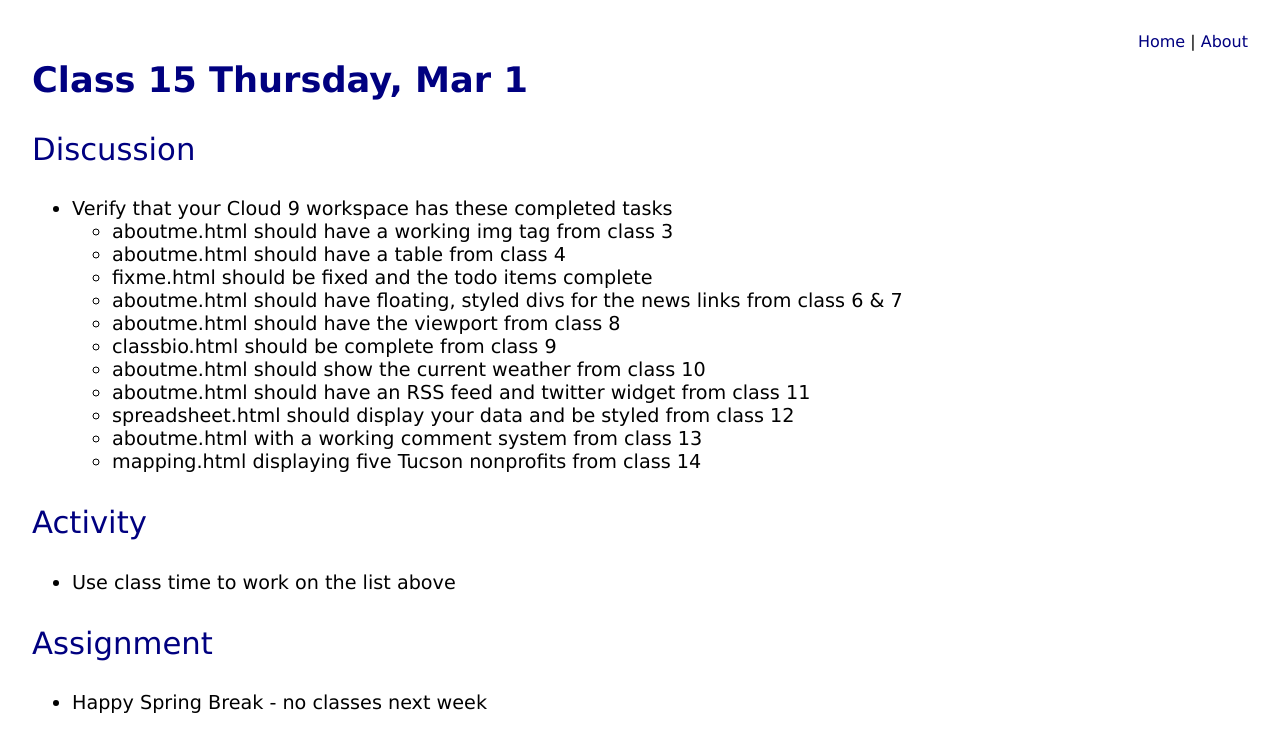
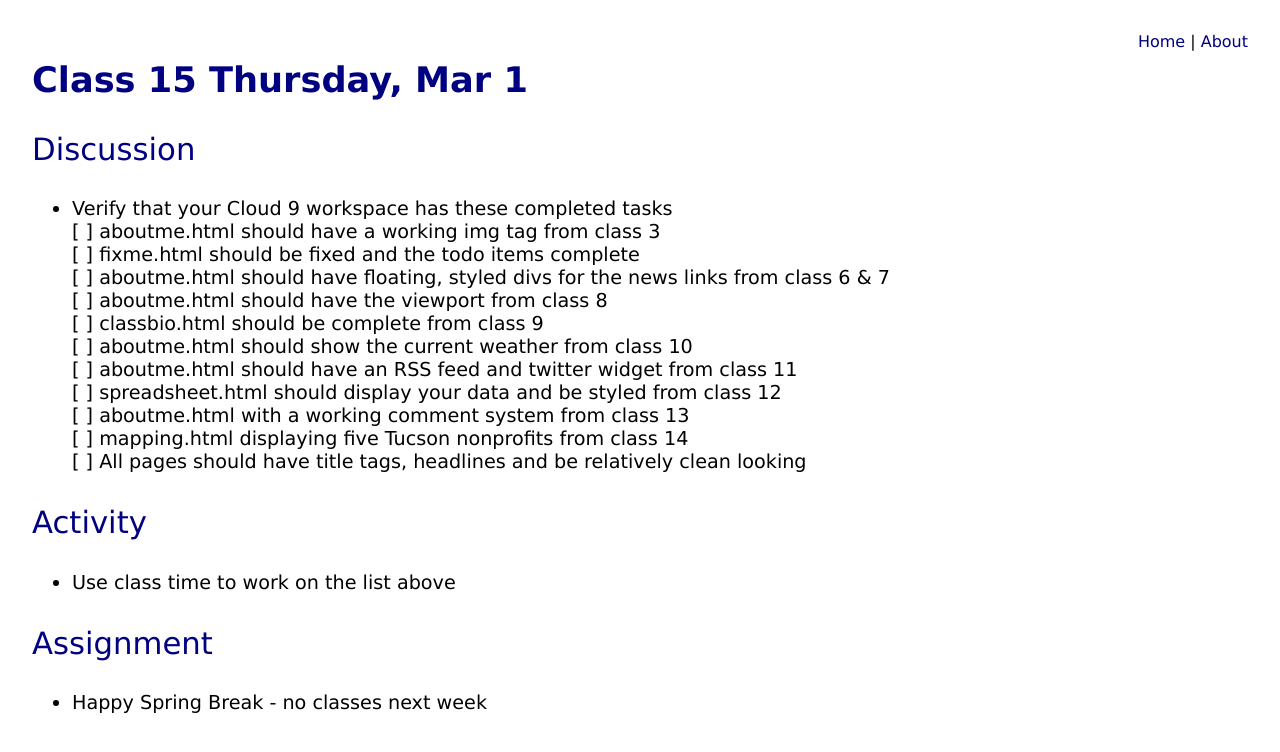
Before and after one commit to UAAppClass/uaappclass.github.io, a Jekyll site: the page built from _posts/2016-1-1-Class-15.md, in a window 1280 px wide. Shown: the top 752 px of the page. Built offline with Jekyll 4.4.1, drawn with Linux system fonts in a browser that asks for light colours.

Commit message:
Removed tables, added general line

```diff
--- a/_posts/2016-1-1-Class-15.md
+++ b/_posts/2016-1-1-Class-15.md
@@ -6,17 +6,17 @@ title: Class 15 Thursday, Mar 1
 ### Discussion
 
 * Verify that your Cloud 9 workspace has these completed tasks
-  * aboutme.html should have a working img tag from class 3
-  * aboutme.html should have a table from class 4
-  * fixme.html should be fixed and the todo items complete
-  * aboutme.html should have floating, styled divs for the news links from class 6 & 7
-  * aboutme.html should have the viewport from class 8
-  * classbio.html should be complete from class 9
-  * aboutme.html should show the current weather from class 10
-  * aboutme.html should have an RSS feed and twitter widget from class 11
-  * spreadsheet.html should display your data and be styled from class 12
-  * aboutme.html with a working comment system from class 13
-  * mapping.html displaying five Tucson nonprofits from class 14
+  [ ] aboutme.html should have a working img tag from class 3
+  [ ] fixme.html should be fixed and the todo items complete
+  [ ] aboutme.html should have floating, styled divs for the news links from class 6 & 7
+  [ ] aboutme.html should have the viewport from class 8
+  [ ] classbio.html should be complete from class 9
+  [ ] aboutme.html should show the current weather from class 10
+  [ ] aboutme.html should have an RSS feed and twitter widget from class 11
+  [ ] spreadsheet.html should display your data and be styled from class 12
+  [ ] aboutme.html with a working comment system from class 13
+  [ ] mapping.html displaying five Tucson nonprofits from class 14
+  [ ] All pages should have title tags, headlines and be relatively clean looking
 
 ### Activity
 
```
